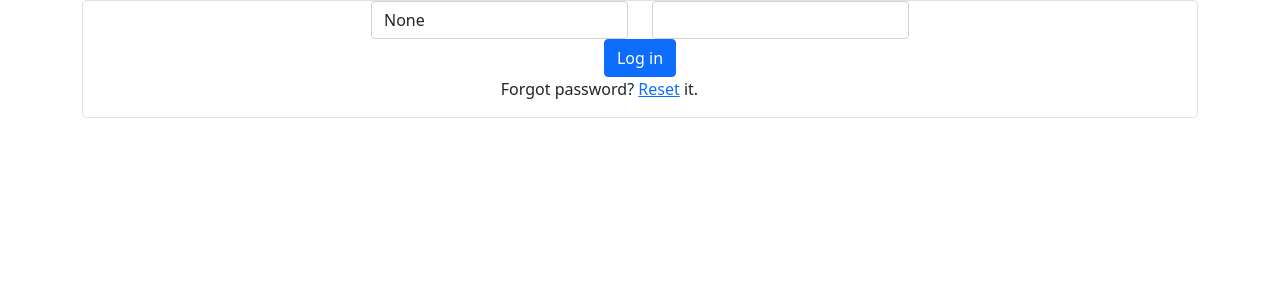
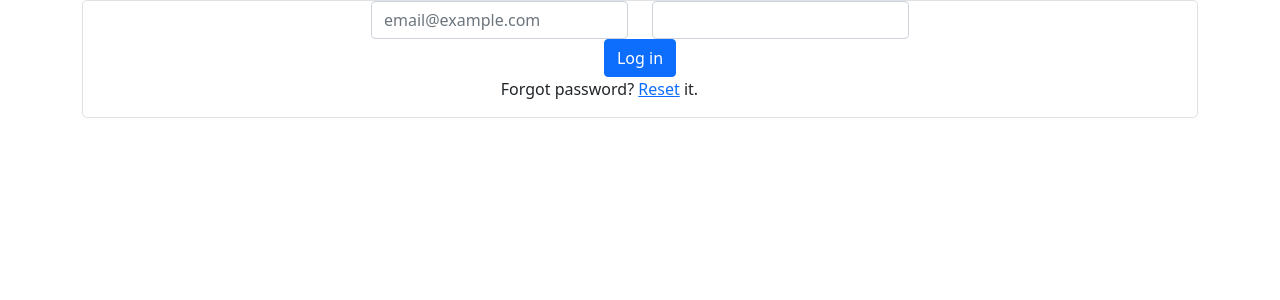
Before and after one commit to Alexsik76/flask_blog, a Flask app: page /login in a window 1280 px wide. Shown: the part 56-356 px from the top of the page. Run offline with Flask 2, Linux system fonts and the light colour scheme; some libraries are stand-ins or nearby versions.

Commit message:
corrected login.html

```diff
--- a/app/templates/auth/login.html
+++ b/app/templates/auth/login.html
@@ -6,7 +6,7 @@
         <div class="col-auto">
             <label for="email" class="visually-hidden">Email</label>
             {{ form.email(type="email", class="form-control", id="email",
-             placeholder="email@example.com", value=form.email.data, focus=True) }}
+             placeholder="email@example.com", focus=True) }}
         </div>
         <div class="col-auto">
             <label for="password" class="visually-hidden">password</label>
```
